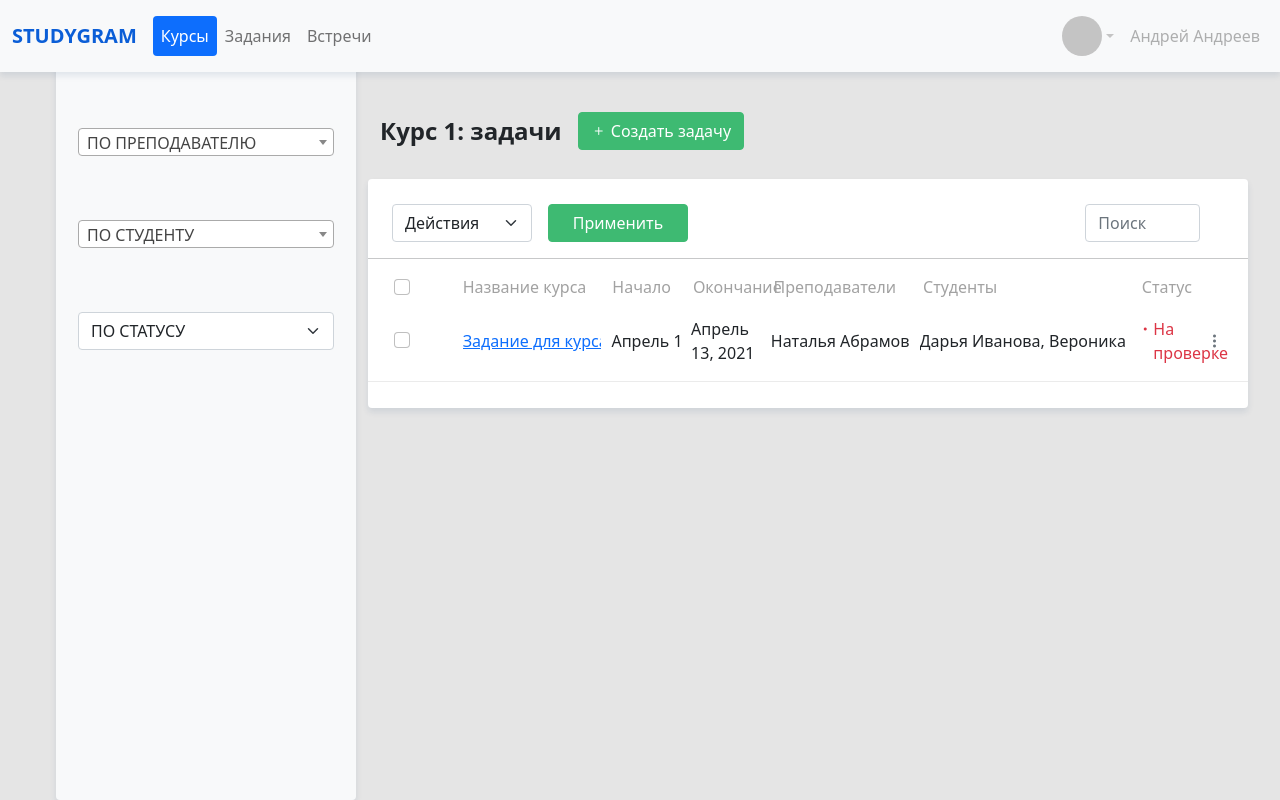
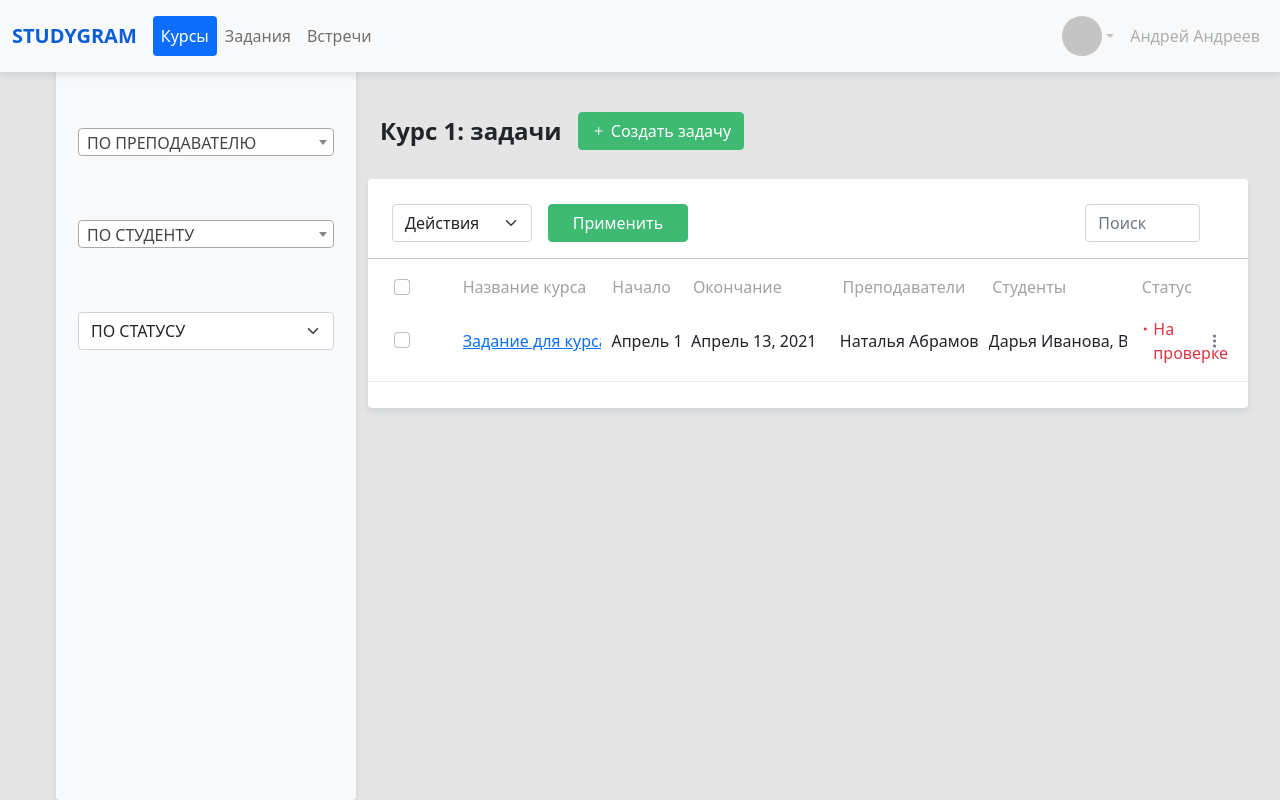
Before and after one commit to andrey-gl/studygram, a Django app: page /course/30 in a window 1280 px wide. Run offline with Django 3.2, Linux system fonts and the light colour scheme; data comes from the database, SQL or seed files in the repository; parts of the project's set-up code (start-up, migrations or seed data) failed here and were passed over; some libraries are stand-ins or nearby versions.

Commit message:
Поправил course

```diff
--- a/courses/templates/courses/course.html
+++ b/courses/templates/courses/course.html
@@ -31,11 +31,11 @@
                 <div class="col"></div>
                 <div class="col-1 d-flex justify-content-start">Начало</div>
                 <div class="col"></div>
-                <div class="col-1 d-flex justify-content-start">Окончание</div>
+                <div class="col-2 d-flex justify-content-start">Окончание</div>
                 <div class="col"></div>
                 <div class="col-2 d-flex justify-content-start">Преподаватели</div>
                 <div class="col"></div>
-                <div class="col-3 d-flex justify-content-start">Студенты</div>
+                <div class="col-2 d-flex justify-content-start">Студенты</div>
                 <div class="col"></div>
                 <div class="col-1 d-flex justify-content-start">Статус</div>
                 <div class="col"></div>
@@ -53,7 +53,7 @@
                 <div class="col"></div>
                 <div class="col-1 d-flex justify-content-start content_size">{{task.Start_date}}</div>
                 <div class="col"></div>
-                <div class="col-1 d-flex justify-content-start">{{task.Deadline}}</div>
+                <div class="col-2 d-flex justify-content-start">{{task.Deadline}}</div>
                 <div class="col"></div>
                 <div class="col-2 d-flex justify-content-start content_size">
                     {% for teacher in task.Teacher.all %}
@@ -61,7 +61,7 @@
                     {% endfor %}
                 </div>
                 <div class="col"></div>
-                <div class="col-3 d-flex justify-content-start content_size">
+                <div class="col-2 d-flex justify-content-start content_size">
                     {% for student in task.Student.all %}
                         {{student.first_name}} {{student.last_name}},
                     {% endfor %}
```
